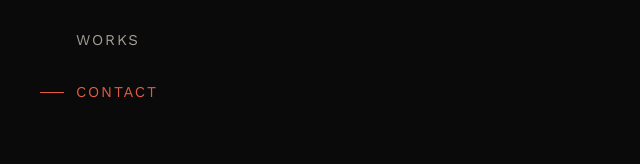
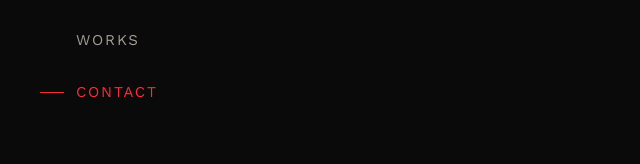
Before and after one commit to gab-hono/nicola-vilander-portfolio, a Next.js app: page / in a window 1280 px wide. Shown: the part 190-354 px from the top of the page, without its empty margins (0-640 px from the left). Built offline with nearby package versions, Linux system fonts and the light colour scheme; a web font is replaced by a local one.

Commit message:
style: try #e00113 as accent (under review)

```diff
--- a/app/globals.css
+++ b/app/globals.css
@@ -4,7 +4,7 @@
   --color-background: #0a0a0a;
   --color-foreground: #ece8e1;
   --color-muted: #a39e96;
-  --color-accent: #e25c43;
+  --color-accent: #ff2a36;
   --color-line: #2a2a2a;
   --color-surface: #151515;
 
```
